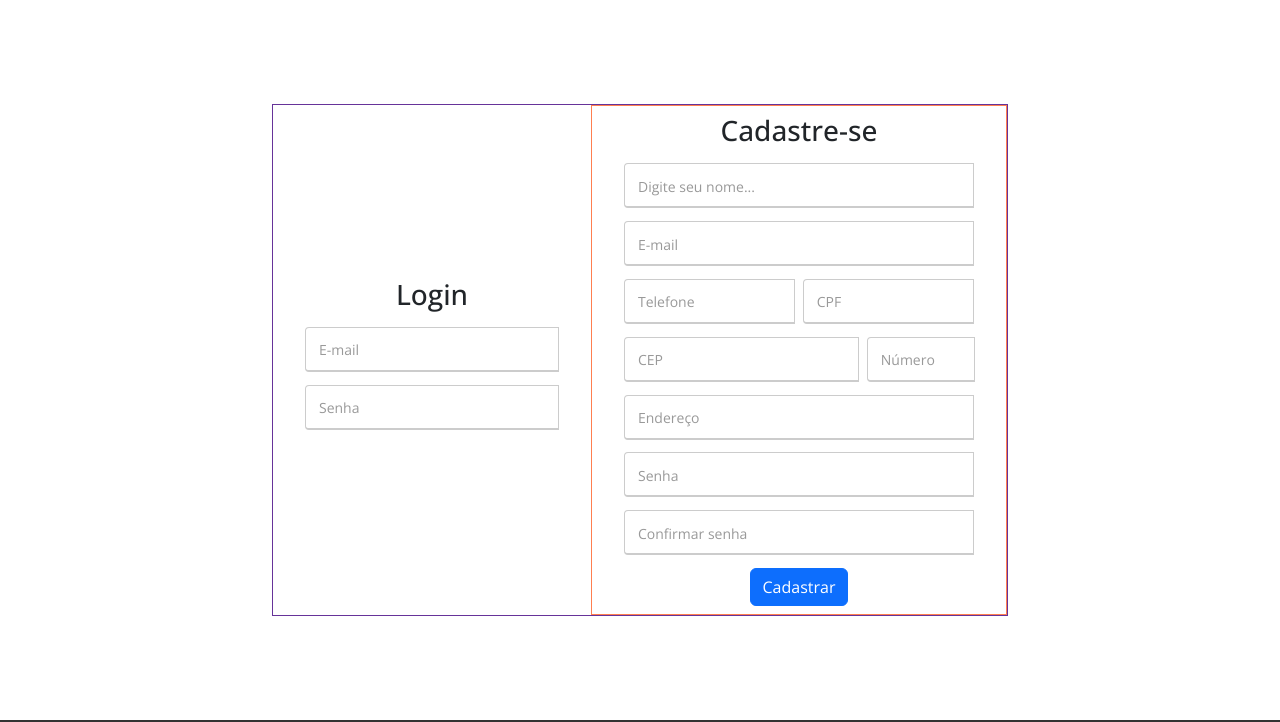
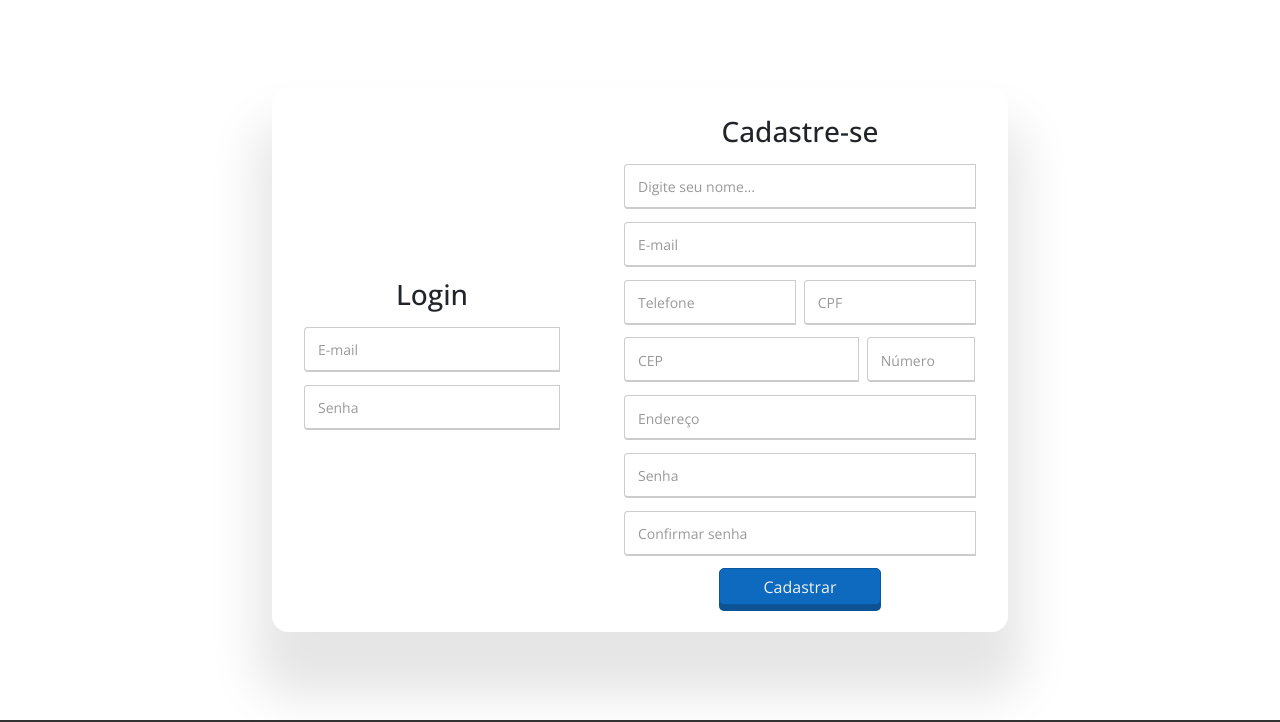
Before and after one commit to Brian-loop/QuaseLar-Oficial, a PHP site: page /tela_cad_entrar_usuarios.php in a window 1280 px wide. Shown: the part 78-800 px from the top of the page. Run offline with PHP 8.4, Linux system fonts and the light colour scheme.

Commit message:
Correções

```diff
--- a/cad_entrar_usuario.php
+++ b/cad_entrar_usuario.php
@@ -1,6 +1,7 @@
 <?php
+require_once './class/BancoDeDados_conexao.php';
+include './class/Usuario.php';
 
-include './class/Usuario.php';
 
 $nome = $_POST["nome"];
 $email = $_POST["email"];
--- a/css/tela_cad_entrar_usuarios.css
+++ b/css/tela_cad_entrar_usuarios.css
@@ -8,11 +8,13 @@
     background-color: white;
 }
 .group_usuarios_inputs{
-    height: 32rem;
+    height: 34rem;
     width: 46rem;
-    border: 1px rebeccapurple solid;
     display: flex;
     flex-direction: row;
+    border-radius: 1rem;
+    box-shadow: 0 3em 3em 1em rgba(0, 0, 0, 0.1);
+
 }
 .titulo_cad_usuario{
     margin-bottom: 0.475rem;
@@ -35,7 +37,6 @@
     flex-direction: column;
     align-items: center;
     justify-content: center;
-    border: 1px coral solid;
     padding: 2rem;
 }
 .juntos, .juntos2{
@@ -229,3 +230,25 @@
     transition: all 0.3s ease;
     z-index: 10;
 }
+
+/**/
+.btn-cadastrar{
+    color: #ecf0f1;
+    background-color: #0E6ABE;
+    border: 1px solid #0a559b;
+    border-radius: 5px;
+    cursor: pointer;
+    height: 2.3rem;
+    width: 5rem;
+    box-shadow: 0px 6px 0px #0c5294;
+    transition: all 0.1s;
+    padding: 0.5rem 5rem;
+    display: flex;
+    align-items: center;
+    justify-content: center;
+}
+.btn-cadastrar:active{
+    box-shadow: 0px 2px 0px #0c5294;
+    position: relative;
+    top: 2px;
+}
--- a/tela_cad_entrar_usuarios.php
+++ b/tela_cad_entrar_usuarios.php
@@ -122,7 +122,7 @@ include './template/header.php';
                     <span id="textoErroConfir_senha"></span>
                     </span>
                 </div>
-                <button type="submit" class="btn btn-primary" onclick=" return validarFormulario()">Cadastrar</button>
+                <button type="submit" class="btn-cadastrar" onclick=" return validarFormulario()" >Cadastrar</button>
             </nav>
         </form>
     </main>
```
